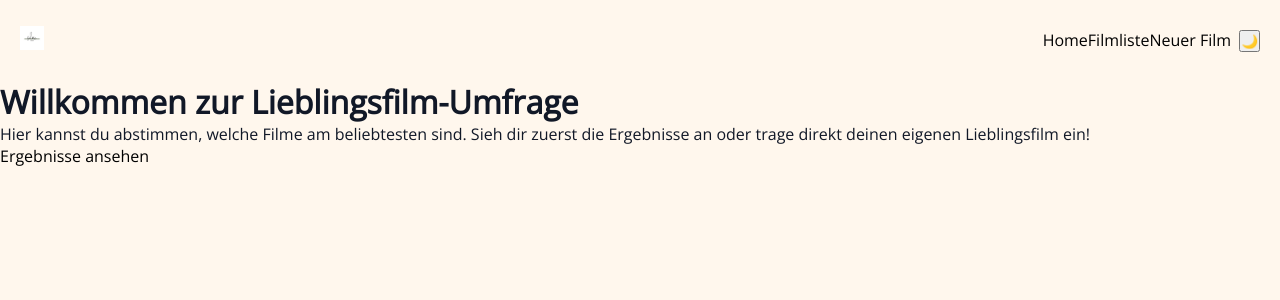
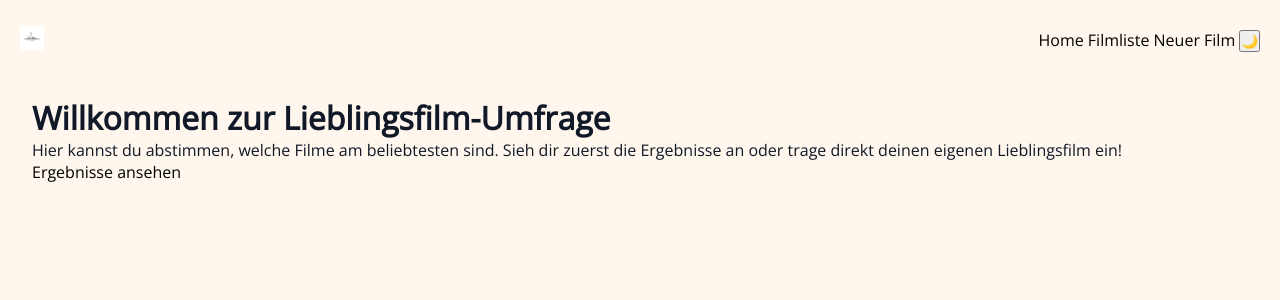
Before and after one commit to andirea19/anditest-app, a Next.js app: page / in a window 1280 px wide. Shown: the top 300 px of the page. Built offline with nearby package versions, Linux system fonts and the light colour scheme.

Commit message:
pfusch am nav-bau

```diff
--- a/components/Layout.tsx
+++ b/components/Layout.tsx
@@ -37,23 +37,25 @@ export default function Layout({ children }: Props) {
       <Head>
         <title>Film App</title>
       </Head>
-      <header className="top-bar flex items-center justify-between px-4 py-2">
+      <header className="top-bar flex items-center justify-between gap-4 px-4 py-2">
         {/* Logo */}
         <Link href="/">
           <img src="/logo.png" alt="Film Logo" className="app-logo h-6 w-auto" />
         </Link>
         {/* Navigation und Dark-Mode Toggle */}
-        <nav className="flex items-center space-x-8">
-        <Link href="/" className="hover:underline">
+        <nav className="flex items-center space-x-8 gap-4">
+        <Link href="/" className="hover:underline space-x-2">
                 Home
         </Link>
+                <Link href="" className="pointer-events-none select-none">&nbsp;</Link>
+
         <Link href="/film" className="hover:underline space-x-2">
                 Filmliste
         </Link>
+                <Link href="" className="pointer-events-none select-none">&nbsp;</Link>
         <Link href="/new" className="hover:underline space-x-2">
                 Neuer Film
         </Link>
-        <Link href="" className="pointer-events-none select-none">&nbsp;</Link>
         <Link href="" className="pointer-events-none select-none">&nbsp;</Link>
         <button
           aria-label="Toggle Dark Mode"
@@ -64,7 +66,7 @@ export default function Layout({ children }: Props) {
           </button>
         </nav>
       </header>
-      <main className="app-main mt-16 p-4">{children}</main>
+      <main className="app-main mt-16 gap-4 p-4">{children}</main>
     </>
   );
 }
--- a/css/style.css
+++ b/css/style.css
@@ -20,12 +20,14 @@
 }
 
 body {
+  padding: 1rem;
   background-color: var(--brand-light);
   color: var(--text-light);
 }
 
 /* 3. Dunkelmodus */
 .dark body {
+  padding: 1rem;
   background-color: var(--brand-dark);
   color: var(--text-dark);
 }
@@ -56,7 +58,7 @@ a:hover {
   align-items: center;
   justify-content: space-between;
   background-color: var(--brand-light);
-  padding: 0 20px;
+  padding: 10px 20px;
   height: 80px;
   position: fixed;
   top: 0;
@@ -89,6 +91,7 @@ a:hover {
 }
 
 .app-main {
+  padding: 1rem;
   padding-top: 80px; /* Header-Höhe */
 }
 
```
